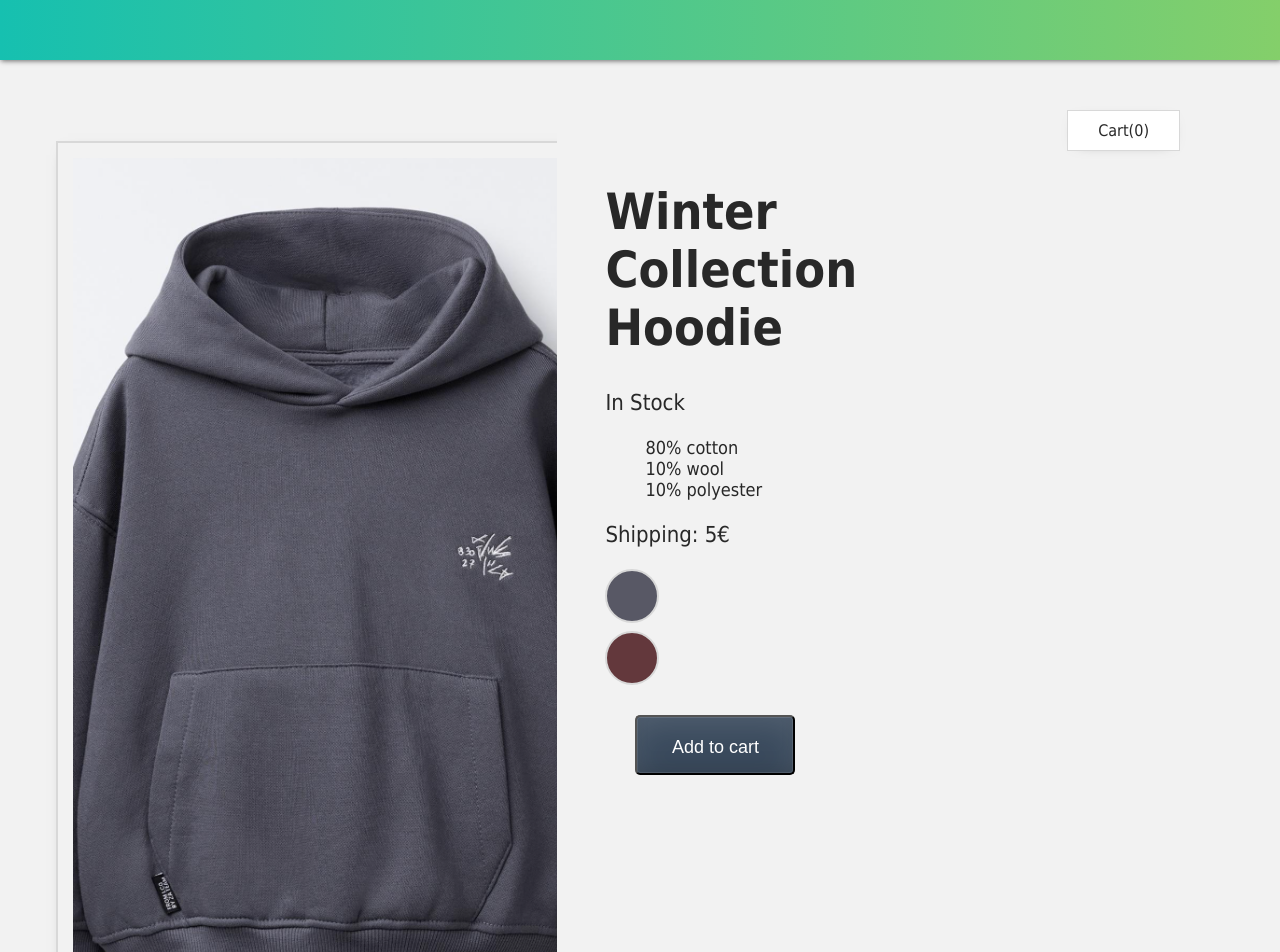
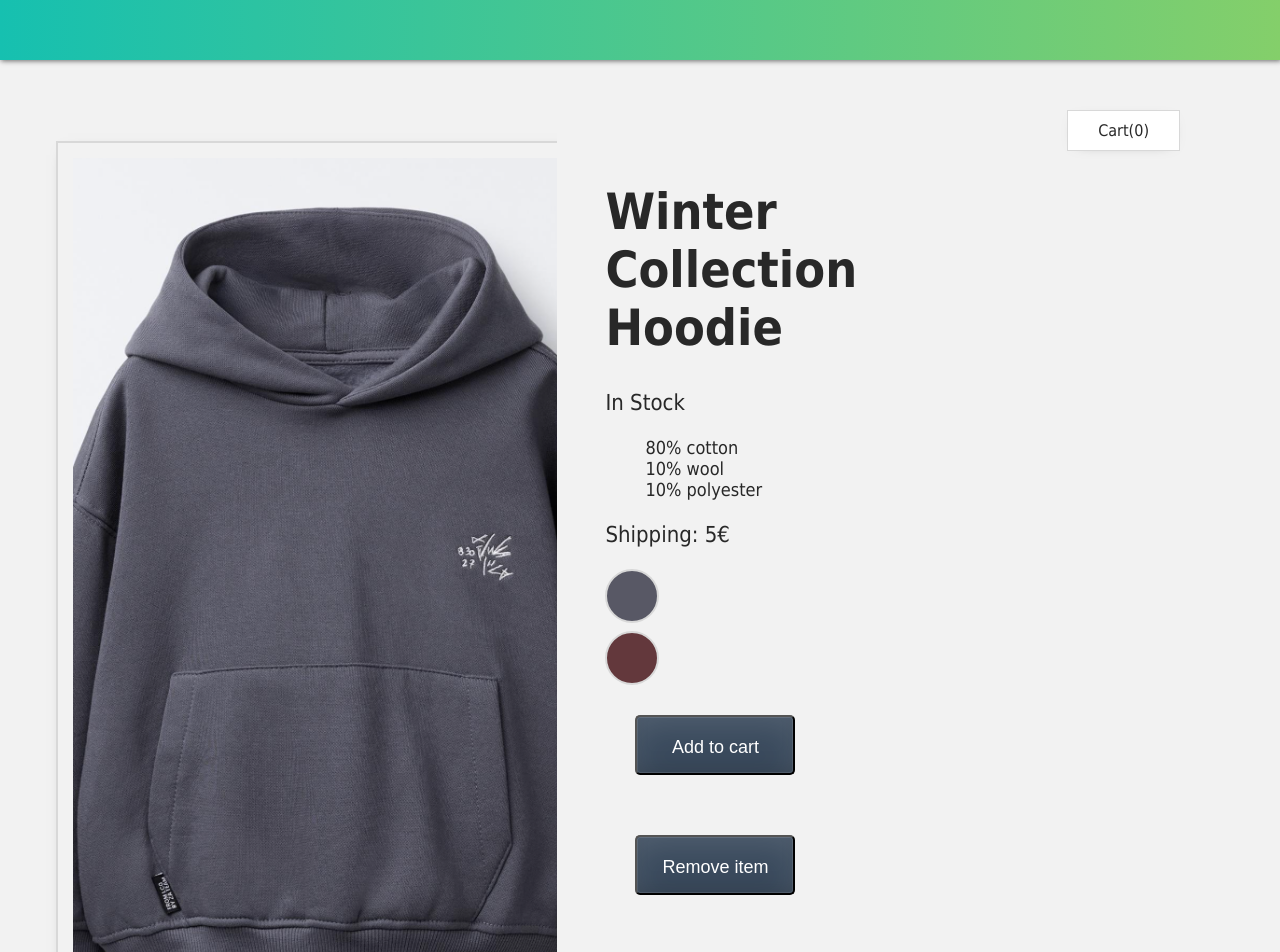
Before and after one commit to erykstack/VuePage, a Vue app: page / in a window 1280 px wide. Shown: the top 952 px of the page. Built offline with nearby package versions, Linux system fonts and the light colour scheme.

Commit message:
removing and adding
Remove add to cart from child to parent emit. The removal and add is based on the id of the item not just adding or subtracting the number

```diff
--- a/src/App.vue
+++ b/src/App.vue
@@ -4,13 +4,22 @@
   import ProductDisplay from '@/components/ProductDisplay.vue';
 import ProductDetails from './components/ProductDetails.vue';
 
-  const cart = ref(0);
+  const cart = ref([]);
   const premium = ref(false);
+  const updateCart = (id) => {
+    cart.value.push(id);
+  }
+const removeFromCart = () => {
+  if (cart.value.length >0)
+  cart.value.pop();
+}
+
+
 </script>
 
 <template>
   <div class="nav-bar"></div>
-  <div class="cart">Cart({{ cart }})</div>
-  <ProductDisplay :premium ="premium">  </ProductDisplay>
+  <div class="cart">Cart({{ cart.length }})</div>
+  <ProductDisplay :premium ="premium" @add-to-cart="updateCart" @remove-cart="removeFromCart">  </ProductDisplay>
 
 </template>
--- a/src/components/ProductDisplay.vue
+++ b/src/components/ProductDisplay.vue
@@ -12,10 +12,7 @@
         }
 
     })
-
-
-
-
+    const emit = defineEmits(['add-to-cart','remove-cart']); // Emitting event to parent component
 
   const product = ref('Hoodie');
   const brand = ref('Winter Collection');
@@ -26,7 +23,7 @@
   const details = ref(['80% cotton', '10% wool', '10% polyester']);
   const variants = ref([
   {id: 2222, color: 'rgb(88,88,101)', image: hoodieImage, quantity: 69},
-  {id: 3333, color: 'rgb(99,56,60)', image: hoodieImage2, quantity: 0}
+  {id: 3333, color: 'rgb(99,56,60)', image: hoodieImage2, quantity: 2}
   ]);
   const sizes = ref(['XS', 'S', 'M', 'L', 'XL','Lose some weight to fit in it!']);
 
@@ -34,10 +31,12 @@
     return brand.value + ' ' + product.value;
   })
 
-const addToCart = () => cart.value += 1;
-const removeFromCart = () => {
-  if (cart.value >0)
-  cart.value -= 1;
+const addToCart = () => { // Function to emit event to parent component from button click
+    emit('add-to-cart', variants.value[selectedVariant.value].id);
+}
+
+const removeFromCart = () => { // Function to emit event to parent component from button click
+    emit('remove-cart');
 }
 
 const image = computed (() => {
@@ -92,6 +91,14 @@ const updateVariant = (index) => {selectedVariant.value = index}
         >
           Add to cart
         </button>
+
+        <button
+          class="button"
+          v-on:click="removeFromCart"
+        >
+          Remove item
+        </button>
+
       </div>
     </div>
   </div>
```
